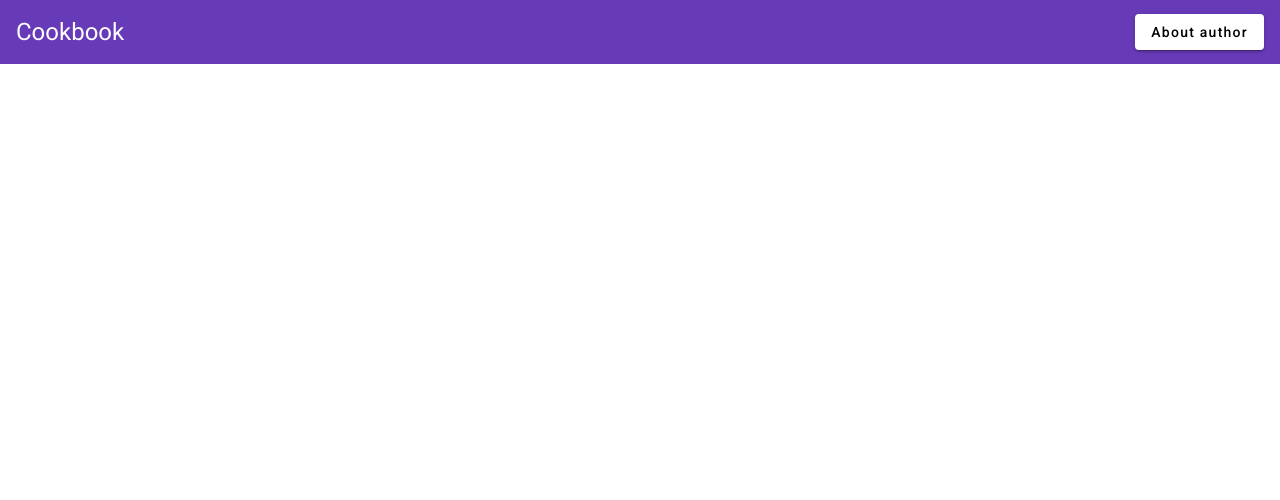
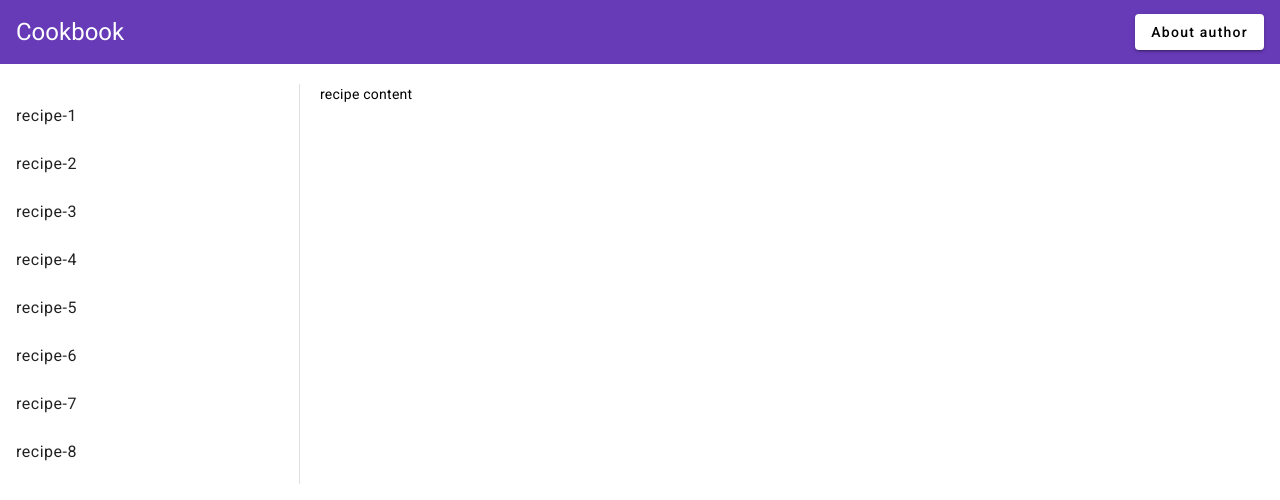
Before and after one commit to n-anagu/restaurant-app, an Angular app in the folder cookbook/: page / in a window 1280 px wide. Shown: the top 500 px of the page. Built offline with nearby package versions, Linux system fonts and the light colour scheme.

Commit message:
Adding recipes list with mocked data

```diff
--- a/cookbook/src/app/app.component.html
+++ b/cookbook/src/app/app.component.html
@@ -1,4 +1,5 @@
 <app-navbar></app-navbar>
-<main>
-    <router-outlet></router-outlet>
+<main class="main-wrapper">
+    <app-recipes-list class="recipes-list-column"></app-recipes-list>
+    <router-outlet class="recipe-column">recipe content</router-outlet>
 </main>
--- a/cookbook/src/app/app.component.scss
+++ b/cookbook/src/app/app.component.scss
@@ -0,0 +1,15 @@
+@use "src/theme";
+.main-wrapper {
+    display: flex;
+    gap: theme.$margin-m;
+    margin-top: theme.$margin-m;
+}
+
+.recipes-list-column {
+    flex: 1;
+    max-width: 30rem;
+}
+
+.recipe-column {
+    flex: 2;
+}
--- /dev/null
+++ b/cookbook/src/app/core/recipes-list/mocks.ts
@@ -0,0 +1,28 @@
+import { Recipe } from 'src/app/types';
+
+export const RECIPES: Recipe[] = [
+  {
+    name: 'recipe-1',
+  },
+  {
+    name: 'recipe-2',
+  },
+  {
+    name: 'recipe-3',
+  },
+  {
+    name: 'recipe-4',
+  },
+  {
+    name: 'recipe-5',
+  },
+  {
+    name: 'recipe-6',
+  },
+  {
+    name: 'recipe-7',
+  },
+  {
+    name: 'recipe-8',
+  },
+];
--- /dev/null
+++ b/cookbook/src/app/core/recipes-list/recipes-list.component.html
@@ -0,0 +1,26 @@
+<div class="recipes-list-wrapper">
+  <mat-list class="recipes-list">
+    <mat-list-item *ngFor="let recipe of recipes" class="recipe-list-item">
+      <div class="recipe-list-item-inner">
+        <div class="recipe-name">{{ recipe.name }}</div>
+        <button
+          mat-icon-button
+          color="primary"
+          aria-label="edit the recipe"
+          class="recipe-action"
+        >
+          <mat-icon>edit</mat-icon>
+        </button>
+        <button
+          mat-icon-button
+          color="accent"
+          aria-label="delete the recipe"
+          class="recipe-action"
+        >
+          <mat-icon>delete</mat-icon>
+        </button>
+      </div>
+    </mat-list-item>
+  </mat-list>
+  <mat-divider [vertical]="true"></mat-divider>
+</div>
--- /dev/null
+++ b/cookbook/src/app/core/recipes-list/recipes-list.component.scss
@@ -0,0 +1,27 @@
+.recipes-list-wrapper {
+    display: flex;
+}
+
+.recipes-list {
+    flex: 1;
+}
+
+.recipe-list-item:hover {
+    background-color: beige;
+    .recipe-action {
+        display: block;
+    }
+}
+
+.recipe-list-item-inner {
+    display: flex;
+    align-items: center;
+}
+
+.recipe-name {
+    flex: 1;
+}
+
+.recipe-action {
+    display: none;
+}
--- /dev/null
+++ b/cookbook/src/app/core/recipes-list/recipes-list.component.ts
@@ -0,0 +1,12 @@
+import { Component } from '@angular/core';
+import { Recipe } from 'src/app/types';
+import { RECIPES } from './mocks';
+
+@Component({
+  selector: 'app-recipes-list',
+  templateUrl: './recipes-list.component.html',
+  styleUrls: ['./recipes-list.component.scss'],
+})
+export class RecipesListComponent {
+  recipes: Recipe[] = RECIPES;
+}
--- /dev/null
+++ b/cookbook/src/app/types.ts
@@ -0,0 +1,3 @@
+export interface Recipe {
+  name: string;
+}
```
Also changed, not shown: cookbook/src/app/core/core.module.ts (+15 -3 lines).
